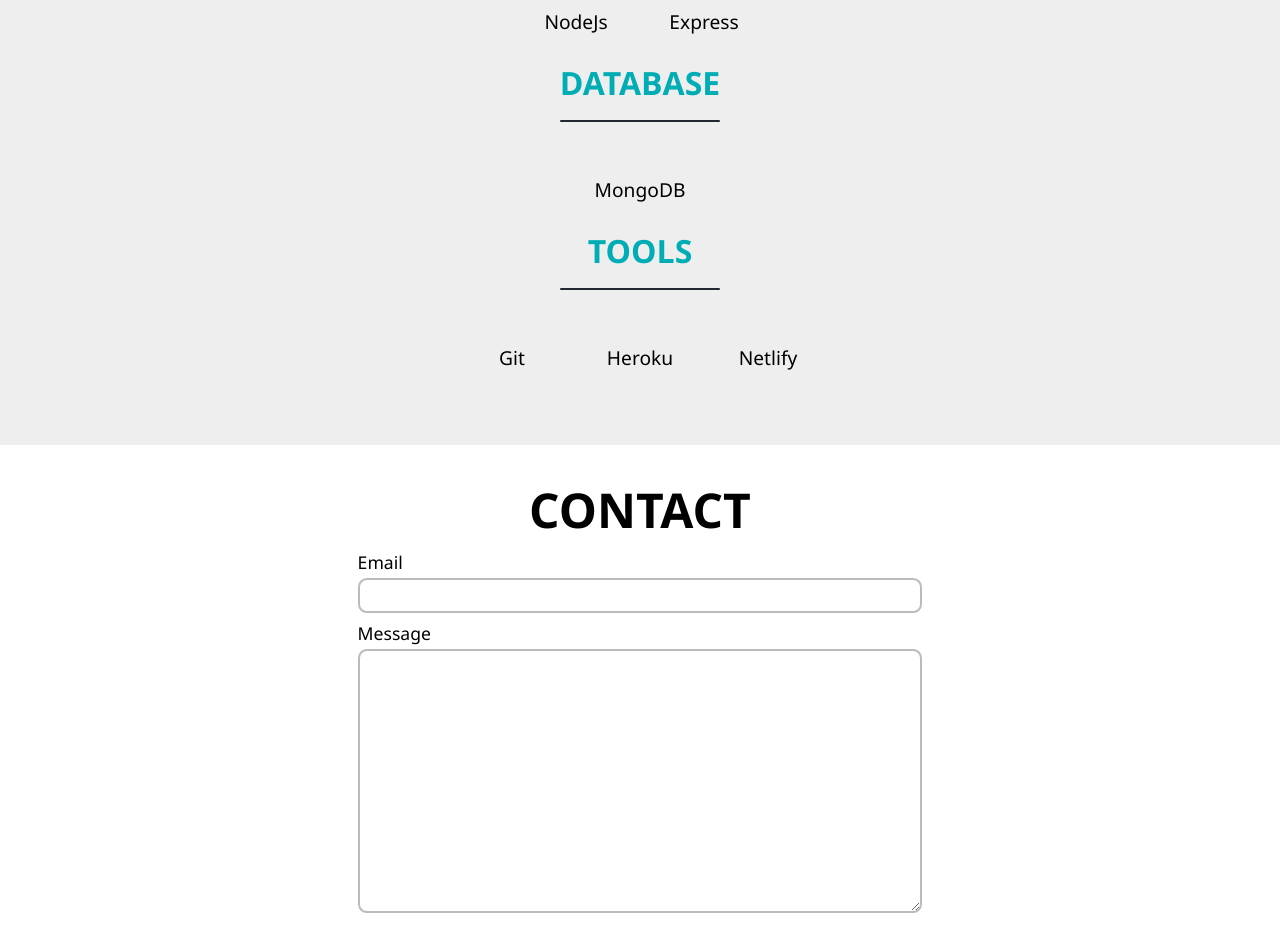
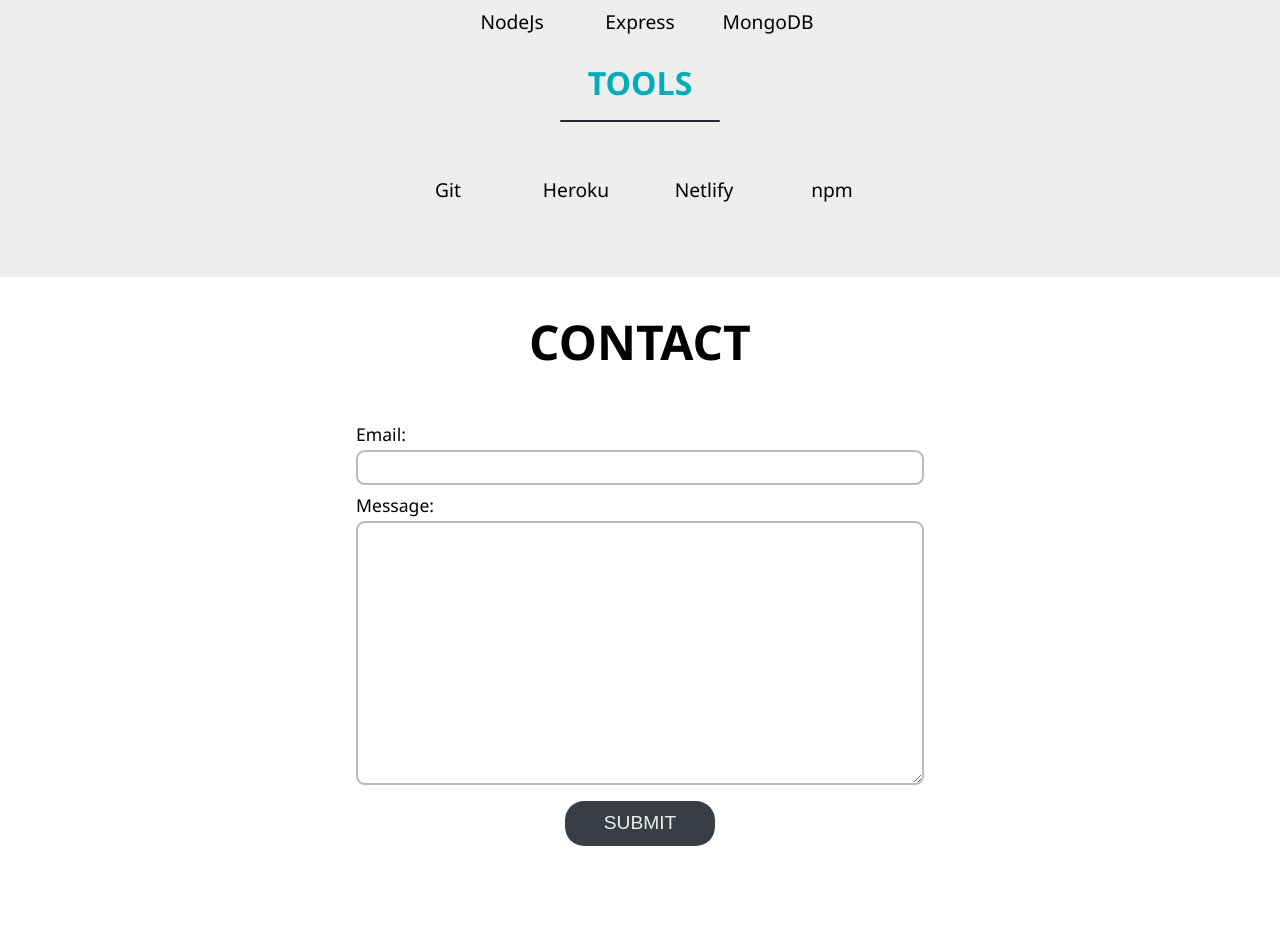
Before and after one commit to HoangNguyen-CA-old/portfolio, a React (Create React App) app: page / in a window 1280 px wide. Shown: the part 1540-2492 px from the top of the page. After the commit the page ends 2434 px from the top, so only its background shows below. Built offline with nearby package versions, Linux system fonts and the light colour scheme.

Commit message:
minor styling changes, changed format of contact section

```diff
--- a/package.json
+++ b/package.json
@@ -38,7 +38,7 @@
   },
   "devDependencies": {
     "@iconify/icons-logos": "^1.0.12",
-    "@iconify/icons-simple-icons": "^1.0.41",
+    "@iconify/icons-mdi": "^1.0.118",
     "@iconify/react": "^1.1.3",
     "gh-pages": "^3.1.0"
   }
--- a/src/components/Forms/Input.js
+++ b/src/components/Forms/Input.js
@@ -41,7 +41,7 @@ const Label = styled.label`
 `;
 
 const Container = styled.div`
-  margin: 0.5em 1.1em;
+  margin: 0.5em 0;
 `;
 
 const Input = (props) => {
@@ -84,7 +84,7 @@ const Input = (props) => {
   }
   return (
     <Container>
-      <Label>{props.label}</Label>
+      <Label>{props.label}:</Label>
       {inputEl}
     </Container>
   );
--- a/src/components/Menu/Menu.js
+++ b/src/components/Menu/Menu.js
@@ -1,5 +1,8 @@
 import React from 'react';
 import styled from 'styled-components';
+
+import { Icon } from '@iconify/react';
+import closeIcon from '@iconify/icons-mdi/close';
 
 import NavLinks from '../NavLinks/NavLinks';
 
@@ -25,16 +28,12 @@ const Container = styled.div`
   }
 `;
 
-const Icon = styled.i`
+const StyledIcon = styled(Icon)`
+  font-size: 2rem;
   cursor: pointer;
-  font-size: 1.8rem;
-  display: block;
-`;
-
-const IconContainer = styled.span`
   position: absolute;
-  right: 1.5em;
-  top: 1em;
+  right: 0.7em;
+  top: 0.5em;
   display: inline-block;
 `;
 
@@ -47,9 +46,7 @@ const LinksContainer = styled.div`
 const Menu = (props) => {
   return (
     <Container open={props.open}>
-      <IconContainer onClick={props.onClose}>
-        <Icon className='fas fa-times'></Icon>
-      </IconContainer>
+      <StyledIcon icon={closeIcon} onClick={props.onClose}></StyledIcon>
       <LinksContainer>
         <NavLinks />
       </LinksContainer>
--- a/src/components/NavLinks/NavLink/NavLink.js
+++ b/src/components/NavLinks/NavLink/NavLink.js
@@ -20,6 +20,7 @@ const Highlighted = css`
     margin: 0 0 0 1.5em;
   }
 `;
+
 const Link = styled.button`
   background: transparent;
   border: none;
--- a/src/components/NavLinks/NavLinks.js
+++ b/src/components/NavLinks/NavLinks.js
@@ -1,5 +1,4 @@
 import React from 'react';
-import styled from 'styled-components';
 
 import NavLink from './NavLink/NavLink';
 
--- a/src/components/Project/Project.js
+++ b/src/components/Project/Project.js
@@ -6,14 +6,17 @@ import Button from '../../components/UI/Button/Button';
 const Container = styled.div`
   display: flex;
   flex-direction: column;
+  border: 1px solid red;
+
   padding: 1em;
 
   justify-content: center;
   align-items: center;
 
-  border: 1px solid black;
   width: 100%;
   height: 20em;
+
+  background-color: white;
 
   @media ${({ theme }) => theme.breakpoints.tablet} {
     width: 50%;
--- a/src/components/SkillRow/SkillRow.js
+++ b/src/components/SkillRow/SkillRow.js
@@ -36,7 +36,7 @@ const Line = styled.hr`
 
 const SkillsRow = (props) => {
   let icons = props.icons.map((icon) => {
-    return <Skill icon={icon.icon} label={icon.label}></Skill>;
+    return <Skill key={icon.label} icon={icon.icon} label={icon.label}></Skill>;
   });
   return (
     <Container>
--- a/src/components/UI/Button/Button.js
+++ b/src/components/UI/Button/Button.js
@@ -9,8 +9,10 @@ const Button = styled.button`
 
   background-color: ${({ theme }) => theme.colors.dark};
   color: ${({ theme }) => theme.colors.light};
-  padding: 0.4em 0.7em;
+  padding: 0.6em 0.7em;
   border-radius: 1em;
+
+  text-transform: uppercase;
 `;
 
 export default Button;
--- a/src/containers/Contact/Contact.js
+++ b/src/containers/Contact/Contact.js
@@ -2,6 +2,7 @@ import React, { Component } from 'react';
 import styled from 'styled-components';
 
 import FormInputs from '../../components/Forms/FormInputs';
+import Button from '../../components/UI/Button/Button';
 
 const Container = styled.div`
   width: 100%;
@@ -9,16 +10,33 @@ const Container = styled.div`
   flex-direction: column;
   align-items: center;
   padding: 2em;
-`;
-
-const InputsContainer = styled.div`
-  width: 80%;
-  max-width: 600px;
+  background-color${({ theme }) => theme.colors.light}
 `;
 
 const Header = styled.h2`
   font-size: ${({ theme }) => theme.fontSizes.header};
   text-transform: uppercase;
+  margin-bottom: 0.5em;
+`;
+
+const Form = styled.form`
+  width: 100%;
+  max-width: 600px;
+  padding: 1em;
+`;
+
+const StyledButton = styled(Button)`
+  font-size: 1.2rem;
+  padding: 0.6em 2em;
+  background-color: ${({ theme }) => theme.colors.darkLight};
+  color: ${({ theme }) => theme.colors.light};
+  border: none;
+`;
+
+const BottomRow = styled.div`
+  display: flex;
+  justify-content: center;
+  margin-top: 1em;
 `;
 
 class Contact extends Component {
@@ -50,16 +68,24 @@ class Contact extends Component {
     });
   };
 
+  handleSubmit = (e) => {
+    e.preventDefault();
+    console.log('Submit');
+  };
+
   render() {
     return (
       <Container>
         <Header>Contact</Header>
-        <InputsContainer>
+        <Form onSubmit={this.handleSubmit}>
           <FormInputs
             controls={this.state.controls}
             onChange={this.handleControlChange}
           />
-        </InputsContainer>
+          <BottomRow>
+            <StyledButton type='submit'>Submit</StyledButton>
+          </BottomRow>
+        </Form>
       </Container>
     );
   }
--- a/src/containers/Cover/Cover.js
+++ b/src/containers/Cover/Cover.js
@@ -1,7 +1,5 @@
 import React, { Component } from 'react';
 import styled from 'styled-components';
-
-import Button from '../../components/UI/Button/Button';
 
 const Title = styled.h1`
   color: ${({ theme }) => theme.colors.light};
--- a/src/containers/Skills/Icons.js
+++ b/src/containers/Skills/Icons.js
@@ -13,6 +13,7 @@ import mongodbICon from '@iconify/icons-logos/mongodb';
 import gitIcon from '@iconify/icons-logos/git-icon';
 import herokuIcon from '@iconify/icons-logos/heroku-icon';
 import netlifyIcon from '@iconify/icons-logos/netlify';
+import npmIcon from '@iconify/icons-logos/npm-2';
 
 export const frontendIcons = [
   { icon: htmlIcon, label: 'HTML' },
@@ -26,12 +27,12 @@ export const frontendIcons = [
 export const backendIcons = [
   { icon: nodejsIcon, label: 'NodeJs' },
   { icon: expressIcon, label: 'Express' },
+  { icon: mongodbICon, label: 'MongoDB' },
 ];
-
-export const databaseIcons = [{ icon: mongodbICon, label: 'MongoDB' }];
 
 export const toolIcons = [
   { icon: gitIcon, label: 'Git' },
   { icon: herokuIcon, label: 'Heroku' },
   { icon: netlifyIcon, label: 'Netlify' },
+  { icon: npmIcon, label: 'npm' },
 ];
--- a/src/containers/Skills/Skills.js
+++ b/src/containers/Skills/Skills.js
@@ -3,7 +3,7 @@ import styled from 'styled-components';
 
 import SkillRow from '../../components/SkillRow/SkillRow';
 
-import { frontendIcons, backendIcons, databaseIcons, toolIcons } from './Icons';
+import { frontendIcons, backendIcons, toolIcons } from './Icons';
 
 const Container = styled.div`
   background-color: ${({ theme }) => theme.colors.light};
@@ -22,7 +22,6 @@ const Skills = () => {
       <Header>Skills & Technologies</Header>
       <SkillRow header='Front-End' icons={frontendIcons}></SkillRow>
       <SkillRow header='Back-End' icons={backendIcons}></SkillRow>
-      <SkillRow header='Database' icons={databaseIcons}></SkillRow>
       <SkillRow header='Tools' icons={toolIcons}></SkillRow>
     </Container>
   );
```
Also changed, not shown: 1 other file (tests, documents, lock files or other folders).
